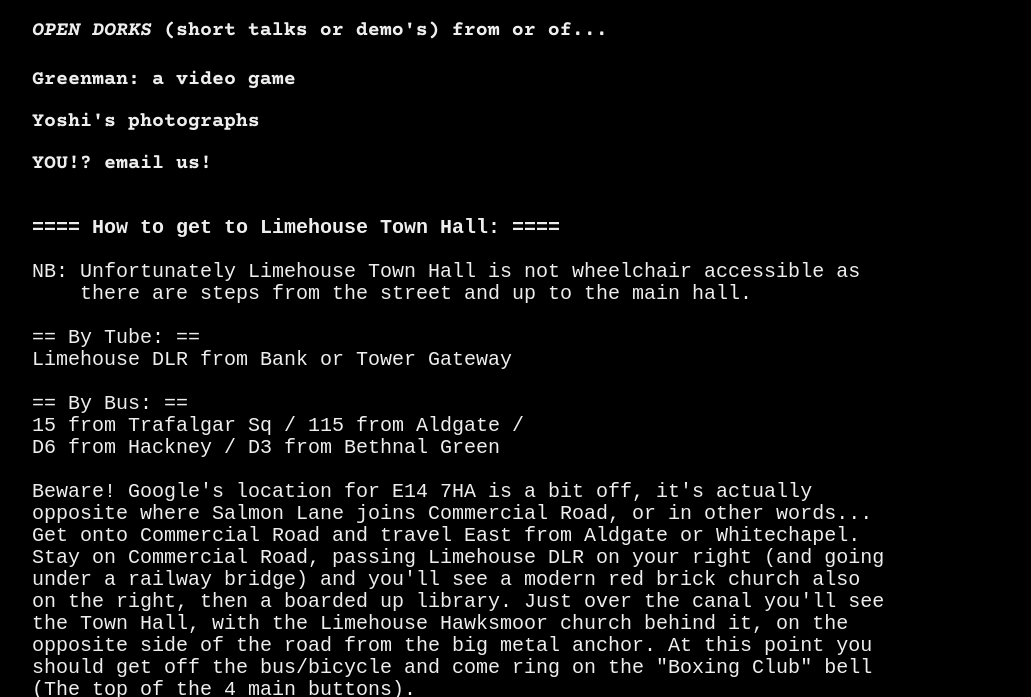
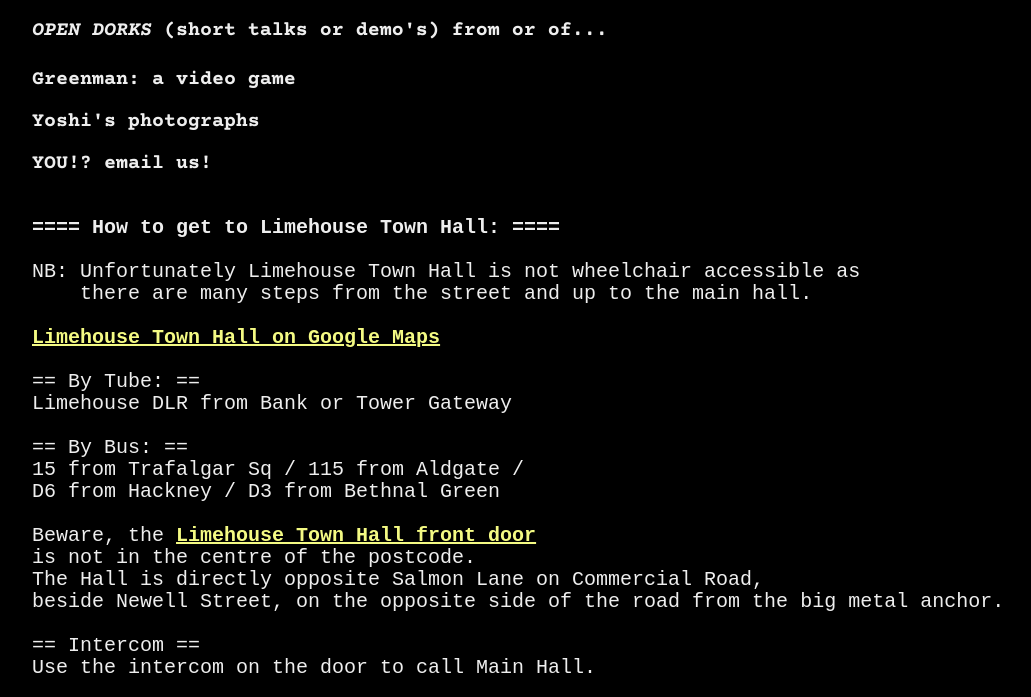
Before and after one commit to dorkbotlondon/dorkbotlondon.github.io, a Jekyll site: the page built from index.html, in a window 1280 px wide and 900 px high, scrolled down 1744 px, cut to the strip 0-697 px from the top of the window. Shown: the whole strip, without its empty margins (58-1089 px from the left). Built offline with Jekyll 4.4.1, drawn with Linux system fonts in a browser that asks for light colours; Markdown is read by kramdown in place of the engine named in the settings; a script that is not in the unit is left out; some of the changed text lies outside the part shown.

Commit message:
Refine location information for Limehouse Town Hall
Updated location details for Limehouse Town Hall.

```diff
--- a/_data/locations.yml
+++ b/_data/locations.yml
@@ -1,14 +1,16 @@
 limehouse_town_hall:
     where:
-        The Boxing Club, Limehouse Town Hall, 646 Commercial Road, E14 7HA
+        Limehouse Town Hall, 646 Commercial Road, E14 7HA
     where_html: |
-        The Boxing Club, Limehouse Town Hall, <a href="http://maps.google.co.uk/maps?q=Limehouse%20Town%20Hall,%20London">646 Commercial Road, E14 7HA</a>
+        Limehouse Town Hall, <a href="http://maps.google.co.uk/maps?q=Limehouse%20Town%20Hall,%20London">646 Commercial Road, E14 7HA</a>
     directions: |
 
         <b>==== How to get to Limehouse Town Hall: ====</b>
 
         NB: Unfortunately Limehouse Town Hall is not wheelchair accessible as
-            there are steps from the street and up to the main hall.
+            there are many steps from the street and up to the main hall.
+
+        <a href="https://www.google.co.uk/maps/place/51%C2%B030'44.0%22N+0%C2%B001'53.2%22W/@51.5122061,-0.0315798,">Limehouse Town Hall on Google Maps</a>
 
         == By Tube: ==
         Limehouse DLR from Bank or Tower Gateway
@@ -17,16 +19,13 @@
         15 from Trafalgar Sq / 115 from Aldgate /
         D6 from Hackney / D3 from Bethnal Green
 
-        Beware! Google's location for E14 7HA is a bit off, it's actually
-        opposite where Salmon Lane joins Commercial Road, or in other words...
-        Get onto Commercial Road and travel East from Aldgate or Whitechapel.
-        Stay on Commercial Road, passing Limehouse DLR on your right (and going
-        under a railway bridge) and you'll see a modern red brick church also
-        on the right, then a boarded up library. Just over the canal you'll see
-        the Town Hall, with the Limehouse Hawksmoor church behind it, on the
-        opposite side of the road from the big metal anchor. At this point you
-        should get off the bus/bicycle and come ring on the "Boxing Club" bell
-        (The top of the 4 main buttons).
+        Beware, the <a href="https://www.google.co.uk/maps/place/51%C2%B030'44.0%22N+0%C2%B001'53.2%22W/@51.5122061,-0.0315798">Limehouse Town Hall front door</a>
+        is not in the centre of the postcode.
+        The Hall is directly opposite Salmon Lane on Commercial Road,
+        beside Newell Street, on the opposite side of the road from the big metal anchor.
+
+        == Intercom ==
+        Use the intercom on the door to call Main Hall.
 
         <a data-flickr-embed="true"  href="https://www.flickr.com/photos/loopzilla/2293345433/" title="Limehouse Town Hall"><img src="https://farm3.staticflickr.com/2095/2293345433_b53e981115.jpg" width="500" height="375" alt="Limehouse Town Hall"></a><script async src="//embedr.flickr.com/assets/client-code.js" charset="utf-8"></script>
 
```
